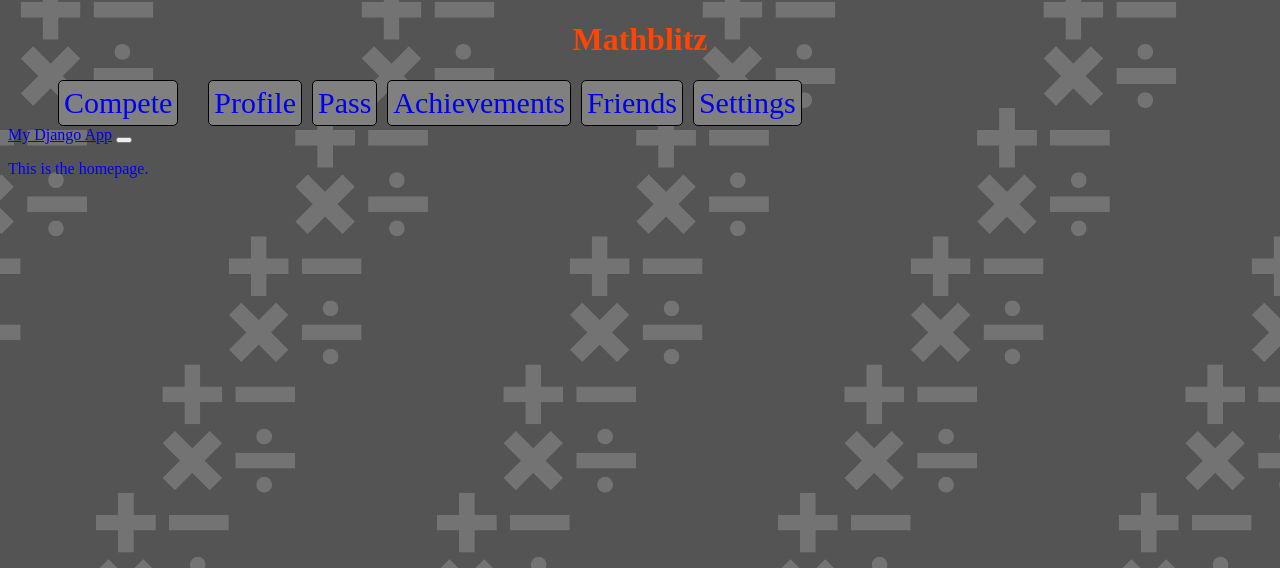
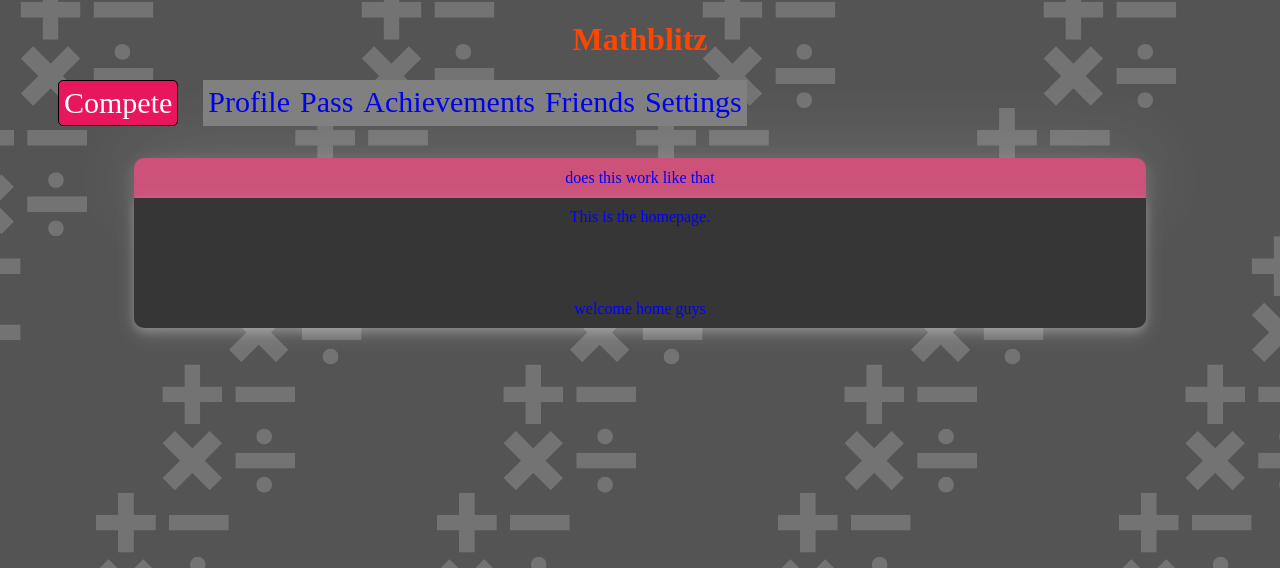
Before and after one commit to aidan-t-chang/mathblitz2, a Django app: page / in a window 1280 px wide. Shown: the top 568 px of the page. Run offline with Django 5.2, Linux system fonts and the light colour scheme; some libraries are stand-ins or nearby versions.

Commit message:
largely finished base.html besides the navbar

```diff
--- a/demo/myapp/static/style.css
+++ b/demo/myapp/static/style.css
@@ -10,6 +10,7 @@ body {
 
 p {
     color: blue;
+    margin: 10px 0;
 }
 
 .centered {
@@ -32,14 +33,15 @@ ul {
 }
 
 li {
-    margin-left: 5px;
-    margin-right: 5px;
     text-decoration: none;
     font-size: 30px;
-    border: 1px solid black;
     padding: 5px;
     background-color: grey;
-    border-radius: 5px;
+}
+
+li:hover {
+    transition-duration: 500ms;
+    background-color: #474747;
 }
 
 .compete {
@@ -49,10 +51,97 @@ li {
     font-size: 30px;
     border: 1px solid black;
     padding: 5px;
-    background-color: grey;
+    background-color: #E8175D;
     border-radius: 5px;
+}
+
+.compete:hover {
+    background-color: #E8175D;
+}
+
+.compete-nav {
+  position: relative;
+  display: inline-block;
+  transition: color 0.3s ease-in-out;
+  text-decoration: none;
+  color: white;
+}
+
+.compete-nav:hover {
+  animation: color-wheel80 5s linear infinite;
+  text-decoration: none;
+}
+
+@keyframes color-wheel80 {
+  0% { color: #ffffff; }
+  14% { color: #ff0000; }
+  28% { color: #ff7f00; }
+  42% { color: #ffff00; }
+  57% { color: #00ff00; }
+  71% { color: #0000ff; }
+  85% { color: #4b0082; }
+  100% { color: #8b00ff; }
 }
 
 .nav-link {
     text-decoration: none;
 }
+
+.card-top {
+    border-radius: 10px 10px 0px 0px;
+    width: 80%;
+    margin-bottom: 0;
+    margin-left: auto;
+    margin-right: auto;
+    margin-top: 2em;
+    text-align: center;
+    background-color: #CC527A;
+    height: 2.5em;
+    box-shadow: 0 0px 80px 0 rgba(255, 255, 255, 0.2), 0 6px 20px 0 rgba(255, 255, 255, 0.19);
+    text-align: center;
+    display: flex;
+    align-items: center;
+    justify-content: center;
+    flex-direction: column;
+}
+
+.content {
+    border-radius: 0px 0px 10px 10px;
+    width: 80%;
+    margin-left: auto;
+    margin-right: auto;
+    text-align: center;
+    background-color: #363636;
+    height: 100%;
+    box-shadow: 0 4px 8px 0 rgba(255, 255, 255, 0.2), 0 6px 20px 0 rgba(255, 255, 255, 0.19);
+    display: flex;
+    align-items: center;
+    justify-content: center;
+    flex-direction: column;
+}
+
+.link-80 {
+  color: #ffffff;
+  font-size: 20px;
+  text-decoration: none;
+  padding: 10px 20px;
+  margin: 0 5px;
+  position: relative;
+  display: inline-block;
+  transition: color 0.3s ease-in-out;
+}
+
+.link-80:hover {
+  animation: color-wheel80 5s linear infinite;
+}
+
+@keyframes color-wheel80 {
+  0% { color: #ffffff; }
+  14% { color: #ff0000; }
+  28% { color: #ff7f00; }
+  42% { color: #ffff00; }
+  57% { color: #00ff00; }
+  71% { color: #0000ff; }
+  85% { color: #4b0082; }
+  100% { color: #8b00ff; }
+}
--- a/demo/myapp/templates/base.html
+++ b/demo/myapp/templates/base.html
@@ -20,7 +20,7 @@
       <div class="collapse navbar-collapse" id="navbarNav">
         <ul class="navbar-nav">
           <li class="compete">
-            <a class="nav-link" href="#">Compete</a>
+            <a class="compete-nav" href="#">Compete</a>
           </li>
           <li class="nav-item">
             <a class="nav-link" href="#">Profile</a>
@@ -40,9 +40,8 @@
         </ul>
       </div>
     </nav>
-    <a class="navbar-brand" href="#">My Django App</a>
-    <button class="navbar-toggler" type="button" data-toggle="collapse" data-target="#navbarNav" aria-controls="navbarNav" aria-expanded="false" aria-label="Toggle navigation"><span class="navbar-toggler-icon"></span></button>
-    <div class="container">{% block content %} {% endblock %}</div>
+    <div class="card-top">{% block content %} {% endblock %}</div>
+    <div class="content">{% block content2 %} {% endblock %}</div>
     {% comment %} <script src="https://code.jquery.com/jquery-3.3.1.slim.min.js"></script>
     <script src="https://stackpath.bootstrapcdn.com/bootstrap/4.3.1/js/bootstrap.bundle.min.js" ></script> {% endcomment %}
   </body>
--- a/demo/myapp/templates/home.html
+++ b/demo/myapp/templates/home.html
@@ -1,4 +1,8 @@
 {% extends "base.html" %} {% block title %} Home Page {% endblock %}
-{% block content %}
-<p>This is the homepage. </p>
+{% block content%}
+<p> does this work like that </p>
 {% endblock %}
+{% block content2 %}
+<p>This is the homepage. </p><br><br><br>
+<p>welcome home guys</p>
+{% endblock %}
```
